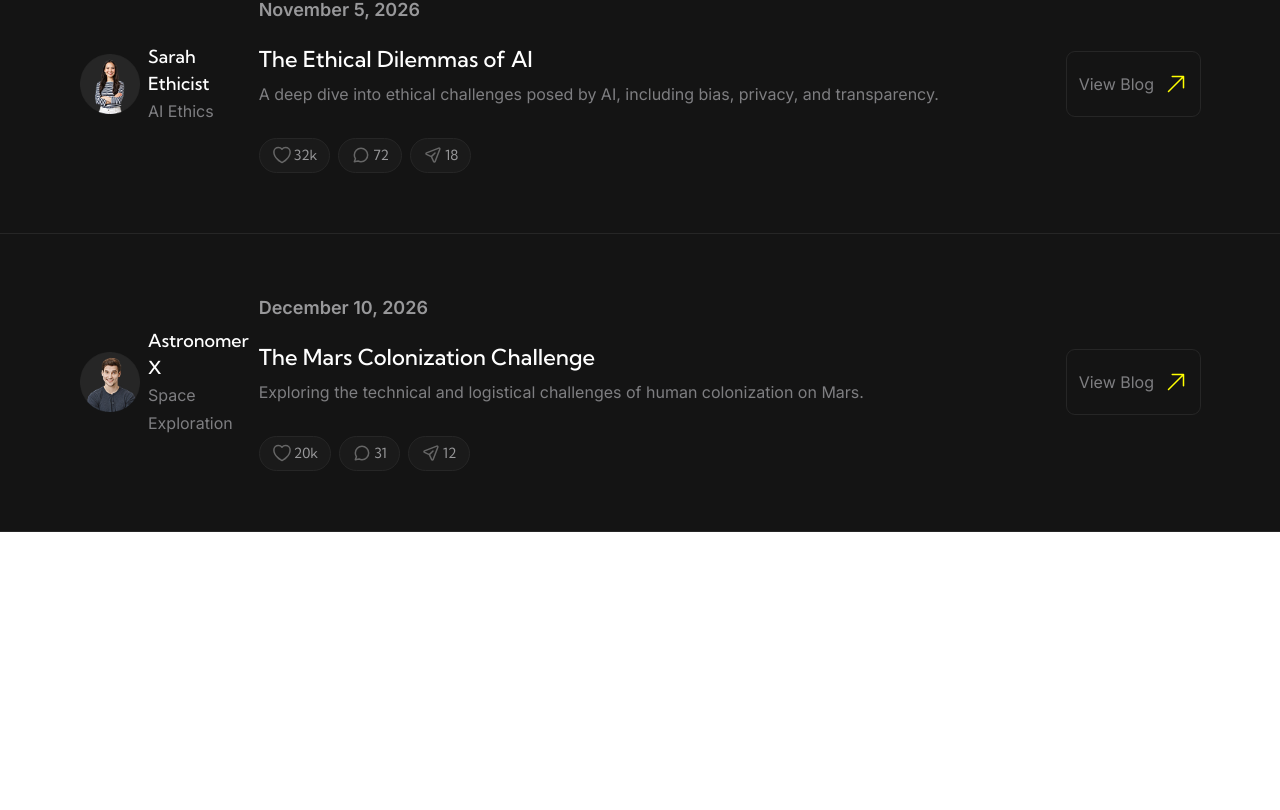
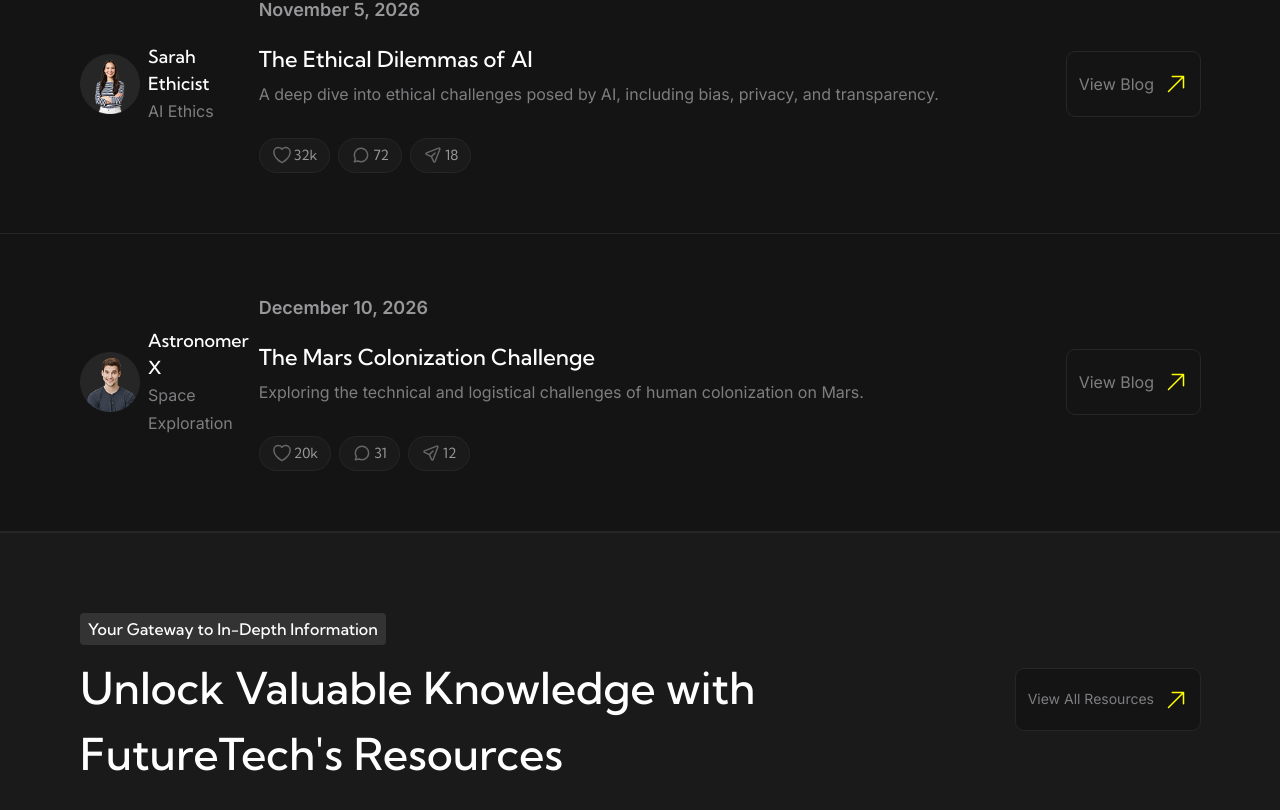
Before and after one commit to devnmarki/future-tech, a React (Vite) app: page / in a window 1280 px wide. Shown: the part 2890-3700 px from the top of the page. Before the commit the page ends 3422 px from the top, so only its background shows below. Built offline with nearby package versions, Linux system fonts and the light colour scheme.

Commit message:
feat: add section header for resources section

```diff
--- a/src/pages/home.tsx
+++ b/src/pages/home.tsx
@@ -31,6 +31,15 @@ const Home = () => {
         </Button>
       </SectionHeader>
       <BlogPostsSection />
+
+      <SectionHeader
+        header="Unlock Valuable Knowledge with FutureTech's Resources"
+        subheader="Your Gateway to In-Depth Information"
+      >
+        <Button className="w-full max-w-89.5 lg:w-fit mt-7.5 lg:mt-0 text-[0.875rem]">
+          View All Resources
+        </Button>
+      </SectionHeader>
     </>
   );
 };
```
